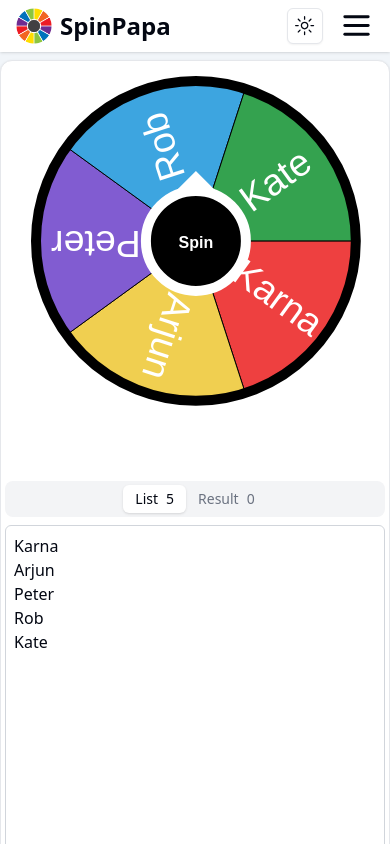
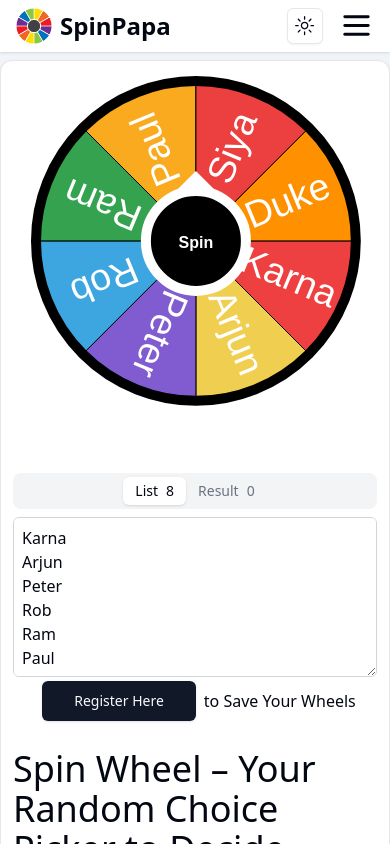
Before and after one commit to Creator149312/dcwheels, a Next.js app: page / in a window 390 px wide. Shown: the top 844 px of the page. Built offline with nearby package versions, Linux system fonts and the light colour scheme; no server answers.

Commit message:
fixed the height to inputarea on mobile devices

```diff
--- a/app/page.js
+++ b/app/page.js
@@ -4,7 +4,7 @@ export default function Home() {
   return (
     <div className="mx-auto">
       <WheelWithInput
-        newSegments={["Karna", "Arjun", "Peter", "Rob", "Kate"]}
+        newSegments={["Karna", "Arjun", "Peter", "Rob", "Ram","Paul", "Siya", "Duke"]}
       />
       <div className="blog-main mt-4 p-3">
         <h1 className="text-4xl mb-2">Spin Wheel – Your Random Choice Picker to Decide</h1>
--- a/components/InputComponent.js
+++ b/components/InputComponent.js
@@ -30,7 +30,7 @@ function InputComponent() {
 
   return (
     <>
-      <div className="flex flex-col gap-4">
+      <div className="flex flex-col gap-4 max-h-40 lg:min-h-80">
         <textarea
           value={userInputText}
           onChange={handleTextAreaChange}
--- a/components/ResultList.js
+++ b/components/ResultList.js
@@ -25,7 +25,7 @@ function ResultList({ result }) {
   //   };
 
   return (
-    <div className="flex flex-col gap-4">
+    <div className="flex flex-col gap-4 max-h-40 lg:min-h-80">
       <textarea
         defaultValue={result}
         placeholder="You'll see your winners here"
--- a/components/WheelComponent.js
+++ b/components/WheelComponent.js
@@ -13,7 +13,7 @@ const WheelComponent = ({
   isOnlyOnce = false,
   size = window.innerWidth,
   upDuration = 200,
-  downDuration = 700,
+  downDuration = 500,
   fontFamily = "proxima-nova",
   fontSize = "1.5em",
   outlineWidth = 10,
--- a/components/WheelWithInput.js
+++ b/components/WheelWithInput.js
@@ -72,7 +72,7 @@ export default function WheelWithInput({ newSegments }) {
 {/*
         <div className="bg-slate-300 min-h-22"> For Advertisement </div> */}
       </div>
-      <div className="bg-card text-card-foreground lg:p-2 mx-1 mb-2 mt-2 lg:col-span-4">
+      <div className="bg-card text-card-foreground mx-3 lg:p-2 lg:mx-1 lg:my-2 lg:col-span-4">
         <Tabs defaultValue="list">
           <TabsList className="w-full">
             <TabsTrigger value="list">
@@ -92,7 +92,9 @@ export default function WheelWithInput({ newSegments }) {
             <ResultList result={result} />
           </TabsContent>
         </Tabs>
-        {session !== null ? <SaveWheelBtn /> : <p className="mt-3"><a href="/register"><Button>Register Here</Button> </a> to Save Your Wheels</p>}
+        <div >
+        {session !== null ? <SaveWheelBtn /> : <p className="mt-1 flex justify-center items-center"><a href="/register"><Button className="mx-2" size={"lg"} variant={"default"}>Register Here</Button> </a> to Save Your Wheels</p>}
+        </div>
       </div>
     </div>
   );
```
